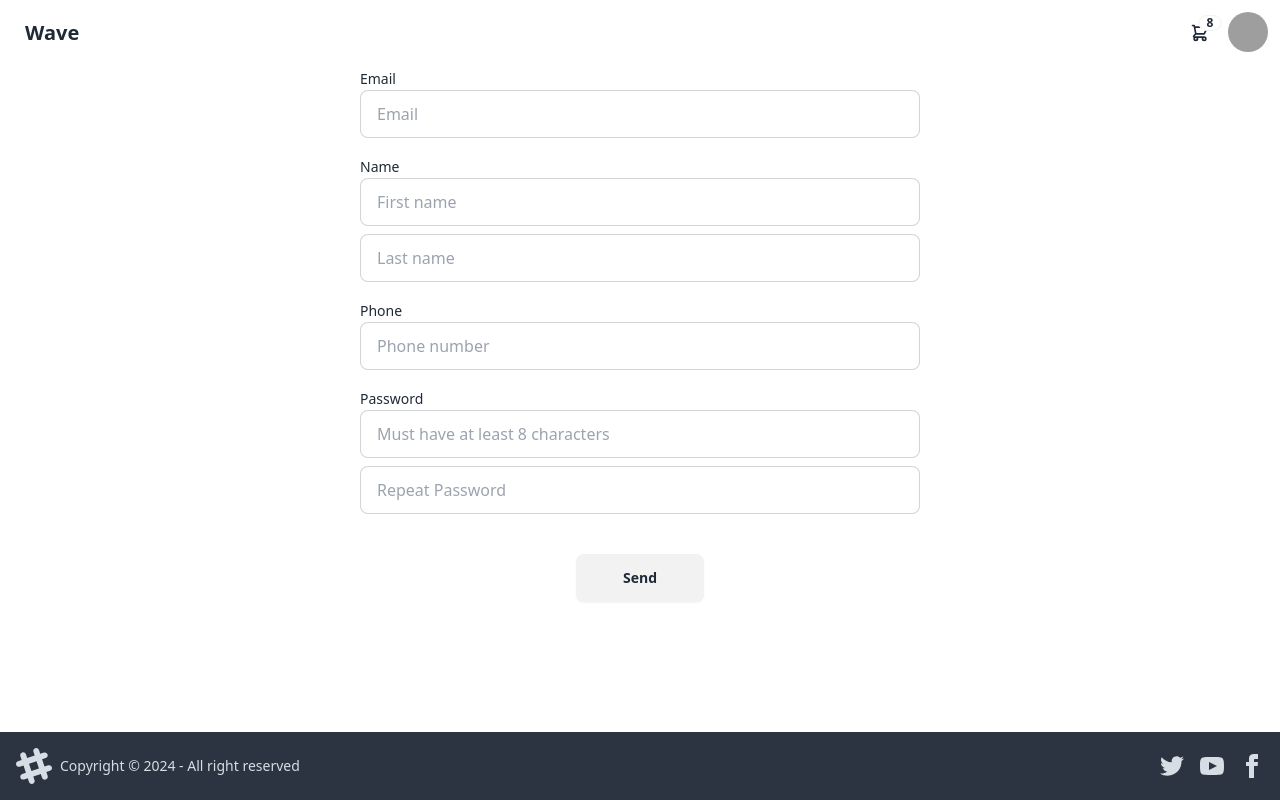
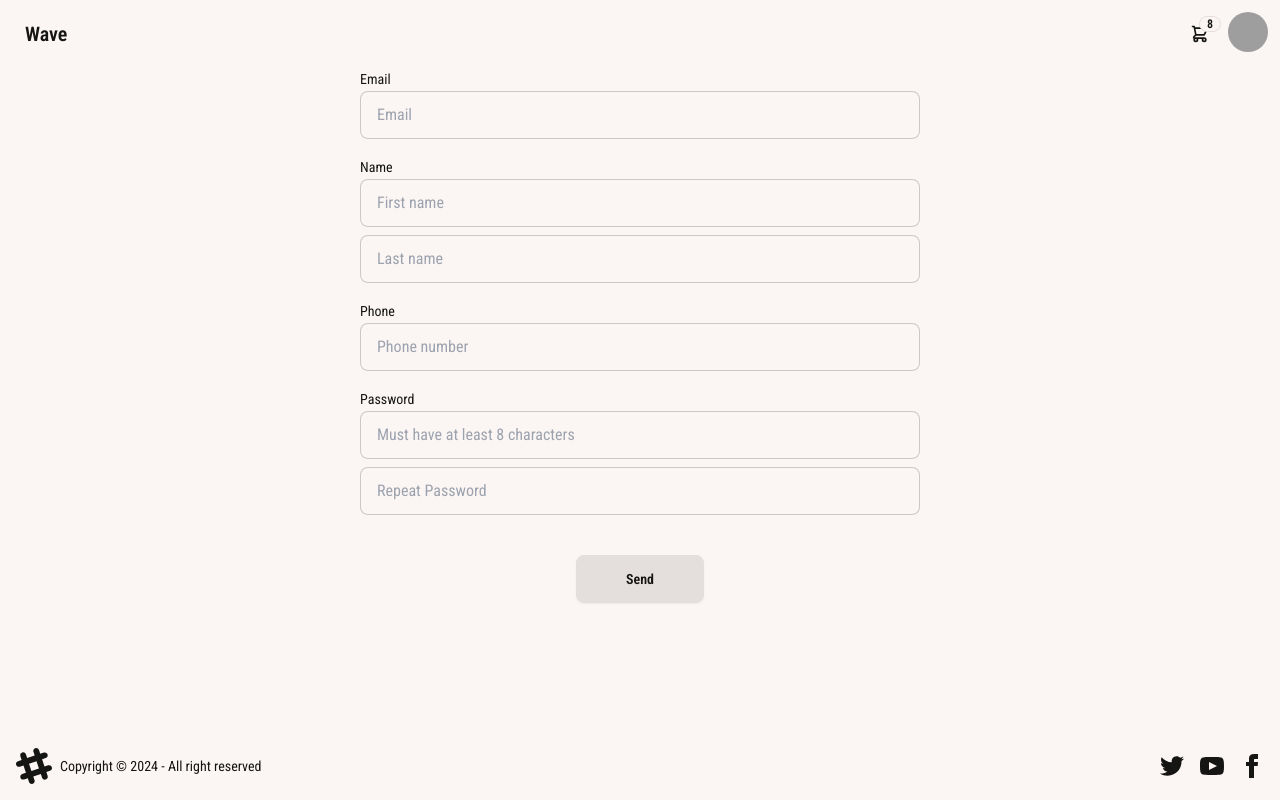
Before and after one commit to Chezin/wave, a React (Vite) app: page /signup in a window 1280 px wide. Built offline with nearby package versions, Linux system fonts and the light colour scheme; grey boxes are pictures that could not be loaded.

Commit message:
changed font, added cooler 404 page

```diff
--- a/index.html
+++ b/index.html
@@ -1,8 +1,14 @@
 <!DOCTYPE html>
-<html lang="en">
+<html lang="en" theme="wave">
 	<head>
 		<meta charset="UTF-8" />
 		<link rel="icon" type="image/svg+xml" href="/vite.svg" />
+		<link rel="preconnect" href="https://fonts.googleapis.com" />
+		<link rel="preconnect" href="https://fonts.gstatic.com" crossorigin />
+		<link
+			href="https://fonts.googleapis.com/css2?family=Roboto+Condensed:ital,wght@0,100..900;1,100..900&display=swap"
+			rel="stylesheet"
+		/>
 		<meta name="viewport" content="width=device-width, initial-scale=1.0" />
 		<title>Wave</title>
 	</head>
--- a/src/components/Header.tsx
+++ b/src/components/Header.tsx
@@ -1,6 +1,6 @@
 const Header = () => {
 	return (
-		<div className="navbar bg-base-100">
+		<div className="navbar">
 			<div className="flex-1">
 				<a className="btn btn-ghost text-xl">Wave</a>
 			</div>
--- a/src/components/RegistrationForm.tsx
+++ b/src/components/RegistrationForm.tsx
@@ -81,6 +81,9 @@ const RegistrationForm = () => {
 		) {
 			const payload = {
 				email: signUpState.email,
+				firstName: signUpState.firstName,
+				lastName: signUpState.lastName,
+				phoneNumber: signUpState.phoneNumber,
 				password: signUpState.password,
 			};
 			try {
--- a/src/main.tsx
+++ b/src/main.tsx
@@ -28,7 +28,7 @@ const router = createBrowserRouter([
 ReactDOM.createRoot(document.getElementById("root")!).render(
 	<React.StrictMode>
 		<Header />
-		<div className="body">
+		<div className="body bg-base-100">
 			<RouterProvider router={router} />
 		</div>
 		<Footer />
--- a/src/pages/error/NotFound.tsx
+++ b/src/pages/error/NotFound.tsx
@@ -2,8 +2,16 @@ import { Link } from "react-router-dom";
 
 const NotFound = () => {
 	return (
-		<div>
-			404 not found <Link to="/">Back to base</Link>
+		<div className="flex flex-col items-center justify-center mt-60 text-primary">
+			<h1 className="font-extrabold text-9xl">SHIT!</h1>
+			<h2 className="font-bold text-2xl mb-4">404 - PAGE NOT FOUND</h2>
+			<p className="mt-6 text-primary">
+				The page you are looking for might have been removed or had its
+				name changed.
+			</p>
+			<button className="btn btn-secondary mt-2">
+				<Link to="/">GO TO HOMEPAGE</Link>
+			</button>
 		</div>
 	);
 };
--- a/tailwind.config.js
+++ b/tailwind.config.js
@@ -3,7 +3,24 @@
 export default {
 	content: ["./index.html", "./src/**/*.{js,ts,jsx,tsx}"],
 	theme: {
-		extend: {},
+		extend: {
+			fontFamily: {
+				sans: ["Roboto Condensed", "sans-serif"],
+			},
+		},
 	},
 	plugins: [require("daisyui")],
+	daisyui: {
+		themes: [
+			{
+				wave: {
+					primary: "#0F0E0E",
+					secondary: "#8DAA9D",
+					accent: "#522B47",
+					error: "7B0828",
+					"base-100": "#FBF5F3",
+				},
+			},
+		],
+	},
 };
```
